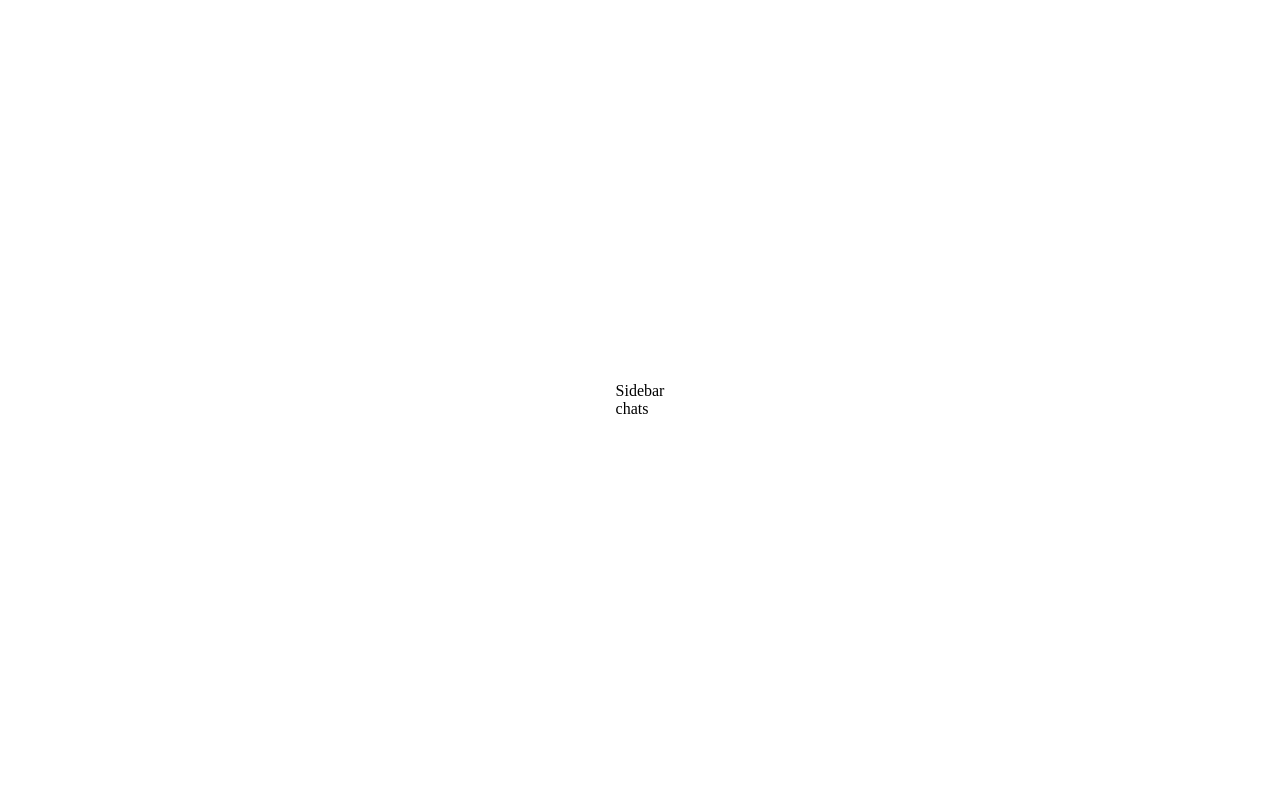
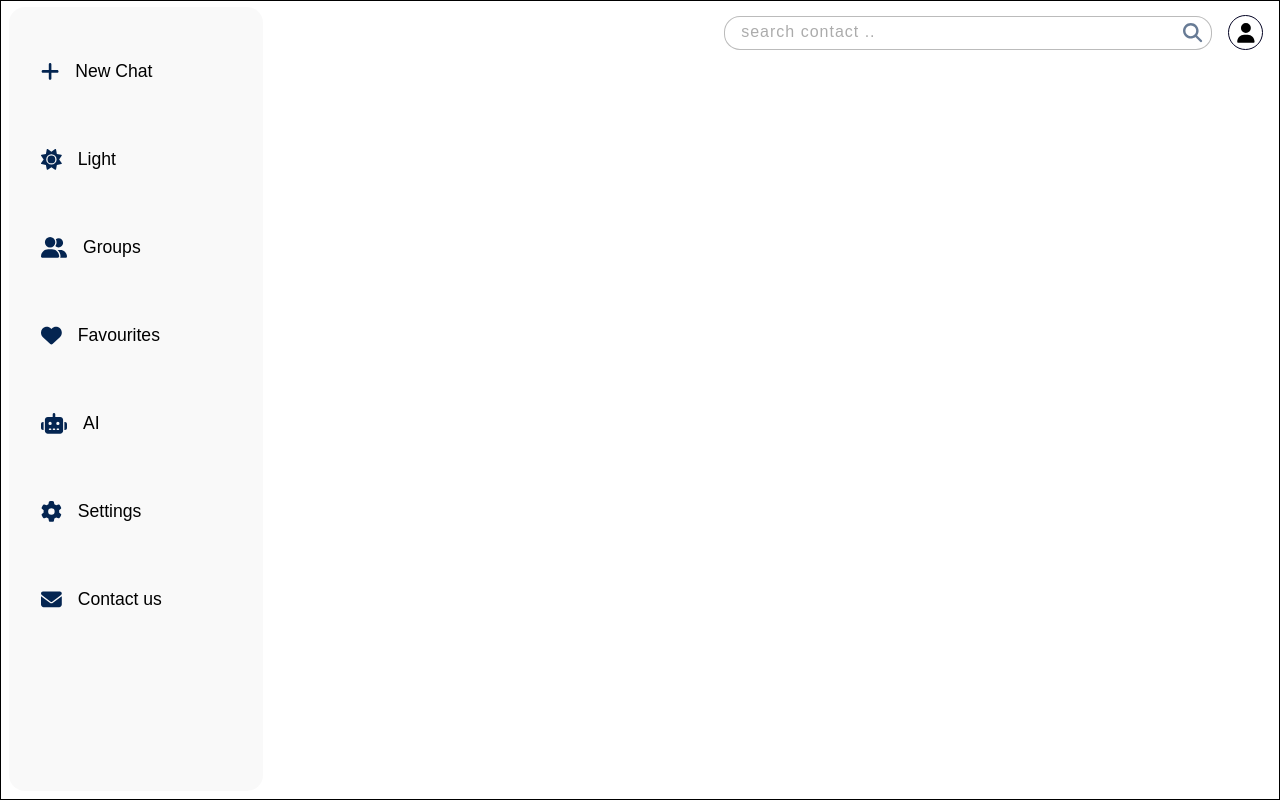
Before and after one commit to Shubhamsinha0509/fastChat, a React (Vite) app in the folder frontend/: page /Home in a window 1280 px wide. Built offline with nearby package versions, Linux system fonts and the light colour scheme.

Commit message:
home page

```diff
--- a/frontend/package.json
+++ b/frontend/package.json
@@ -24,6 +24,7 @@
     "react": "^19.1.0",
     "react-dom": "^19.1.0",
     "react-hot-toast": "^2.5.2",
+    "react-icons": "^5.5.0",
     "react-router-dom": "^7.6.3",
     "sass": "^1.89.2",
     "styled-components": "^6.1.19",
--- a/frontend/src/components/Chats.jsx
+++ b/frontend/src/components/Chats.jsx
@@ -1,9 +1,22 @@
-import React from 'react'
+import { faSearch, faUser } from '@fortawesome/free-solid-svg-icons'
+import { FontAwesomeIcon } from '@fortawesome/react-fontawesome'
+import React, { useRef, useState } from 'react'
+import './Style.scss'
+const Chats = () => {
+  const [searchValue,setsearchValue] = useState('');
+  const searchRef = useRef(null);
+  function handleChange(e){
+    setsearchValue(e.target.value);
+    searchRef.current.classList.toggle('active');
 
-const Chats = () => {
+  }
   return (
     <div className='chats-container'>
-      chats
+      <div className='chats-header'>
+        <FontAwesomeIcon icon={faSearch} className='search-icon'/>
+        <input className='searchBar' ref={searchRef} placeholder='search contact ..' value={searchValue} onChange={(e)=>handleChange(e)}/>
+        <div className='profile-icon'><FontAwesomeIcon icon={faUser} className='user-icon'/></div>
+      </div>
     </div>
   )
 }
--- a/frontend/src/components/Home.jsx
+++ b/frontend/src/components/Home.jsx
@@ -1,7 +1,7 @@
 import React from 'react'
 import Sidebar from './Sidebar'
 import Chats from './Chats'
-
+import './Style.scss'
 const Home = () => {
   return (
     <div className='Home-container'>
--- a/frontend/src/components/Register.jsx
+++ b/frontend/src/components/Register.jsx
@@ -106,7 +106,7 @@ const Register = () => {
         // width:410
       }}
 
-      transition={{ duration: 0.5, ease: "easeInOut" }}
+      transition={{ duration: 0.8, ease: "easeInOut" }}
 
       className="Register-Container"
       data-scroll
--- a/frontend/src/components/Sidebar.jsx
+++ b/frontend/src/components/Sidebar.jsx
@@ -1,10 +1,62 @@
-import React from 'react'
+import React, { useState } from 'react'
+import { faBars, faCog, faCross, faEnvelope, faGear, faHeart, faMailBulk, faMoon, faPhone, faPlus, faRobot, faUserGroup, faVestPatches} from "@fortawesome/free-solid-svg-icons";
+import { FontAwesomeIcon } from '@fortawesome/react-fontawesome';
+import { faSun } from '@fortawesome/free-solid-svg-icons';
+// import { faMoon } from '@fortawesome/free-solid-svg-icons';
+import {motion} from 'motion/react'
+const Sidebar = () => {
+  const [modes,setModes] = useState(true);
+  return (
+    <motion.div
+      initial={{opacity:0.5,x:-500,scaleX:2}}
+      animate={{x:0,opacity:1,y:0,scaleX:1}}
+      transition={{delay:0.1,duration:0.5,ease:'easeInOut'}}
+    className='sidebar-container'>
 
-const Sidebar = () => {
-  return (
-    <div className='sidebar-container'>
-      Sidebar
-    </div>
+      <motion.div
+      initial={{opacity:0,x:-300}}
+      animate={{x:0,opacity:1,y:0}}
+      transition={{delay:0.2,duration:0.3,ease:'easeInOut'}}
+       className='features'><FontAwesomeIcon icon={faPlus}  className='featureIcon' /><span> New Chat</span></motion.div>
+
+      <motion.div
+      initial={{opacity:0,x:-300}}
+      animate={{x:0,opacity:1,y:0}}
+      transition={{delay:0.2,duration:0.3,ease:'easeInOut'}}
+      onClick={()=>setModes(prev=>!prev)}
+       className='features'><FontAwesomeIcon icon={modes?faSun:faMoon} className='featureIcon' /><span>{modes?'Light':'Dark'}</span></motion.div>
+
+      <motion.div
+      initial={{opacity:0,x:-300}}
+      animate={{x:0,opacity:1,y:0}}
+      transition={{delay:0.2,duration:0.3,ease:'easeInOut'}}
+       className='features'><FontAwesomeIcon  icon={faUserGroup} className='featureIcon'/><span>Groups</span></motion.div>
+
+      <motion.div
+      initial={{opacity:0,x:-300}}
+      animate={{x:0,opacity:1,y:0}}
+      transition={{delay:0.2,duration:0.3,ease:'easeInOut'}}
+       className='features'><FontAwesomeIcon icon={faHeart}  className='featureIcon' /><span>Favourites</span></motion.div>
+
+      <motion.div
+      initial={{opacity:0,x:-300}}
+      animate={{x:0,opacity:1,y:0}}
+      transition={{delay:0.2,duration:0.3,ease:'easeInOut'}}
+       className='features'><FontAwesomeIcon icon={faRobot}  className='featureIcon' /><span>AI</span></motion.div>
+
+      <motion.div
+      initial={{opacity:0,x:-300}}
+      animate={{x:0,opacity:1,y:0}}
+      transition={{delay:0.2,duration:0.3,ease:'easeInOut'}}
+       className='features'><FontAwesomeIcon icon={faCog} className='featureIcon' /><span>Settings</span></motion.div>
+
+      <motion.div
+      initial={{opacity:0,x:-300}}
+      animate={{x:0,opacity:1,y:0}}
+      transition={{delay:0.2,duration:0.3,ease:'easeInOut'}}
+       className='features'><FontAwesomeIcon icon={faEnvelope} className='featureIcon' /><span>Contact us</span></motion.div>
+
+    </motion.div>
   )
 }
 
--- a/frontend/src/components/Style.scss
+++ b/frontend/src/components/Style.scss
@@ -1,28 +1,136 @@
-*{
-    margin: 0;
-    padding: 0;
-    box-sizing: border-box;
-    font-family: 'poppins',sans-serif;
+* {
+  margin: 0;
+  padding: 0;
+  box-sizing: border-box;
+  font-family: "poppins", sans-serif;
 }
 
 // Dark mode color
- $darkBackground1:#00224D;
- $darkBackground2:#31363F;
- $darkBackground3:#1B3C53;
- $darkBackground4:rgba(113, 42, 92, 1);
- $DarkButtons:#FCFAEE;
+$darkBackground1: #00224d;
+$darkBackground2: #31363f;
+$darkBackground3: #1b3c53;
+$darkBackground4: rgba(113, 42, 92, 1);
+$DarkButtons: #fcfaee;
+
+// light mode color
+$lightBackground1: #3674b5;
+$lightBackground2: #91c8e4;
+$lightBackground3: #c5d3e8;
+$lightButtons: #5b65f8;
+
+.Home-container {
+  // background-color: skyblue;
+  height: 100vh;
+  width: 100vw;
+  display: flex;
+  border: 1px solid black;
+  align-items: flex-end;
+
+  .sidebar-container {
+    height: 98vh;
+    width: 20%;
+    background-color: rgba(128, 128, 128, 0.048);
+    // background-color: skyblue;
+    margin: 0.5rem;
+    padding: 1rem 0px 0px 1rem;
+    // border: 10px solid $lightBackground3;
+    border-radius: 1rem;
+
+    .features {
+      height: 10vh;
+      cursor: pointer;
+      padding: 1rem 0rem 1rem 1rem;
+      margin-top: 0.5rem;
+      display: flex;
+      align-items: center;
+      flex-direction: row;
+
+      &:hover {
+        border-radius: 0.5rem;
+        background-color: rgba(128, 128, 128, 0.103);
+      }
+
+      .featureIcon {
+        margin-right: 1rem;
+        font-size: 1.3rem;
+        color: #042551;
+      }
+      span {
+        font-size: 1.1rem;
+        font-weight: 200;
+      }
+    }
+  }
 
 
 
+  .chats-container {
+    height:98vh;
+    width: 78%;
+    // background-color: rgba(128, 128, 128, 0.057);
+    margin: 0.5rem;
+    padding: 0.5rem;
+    border-radius:1rem;
 
 
-// light mode color
-    $lightBackground1:#3674B5;
-    $lightBackground2:#91C8E4;
-    $lightBackground3:#C5D3E8;
-    $lightButtons:#5b65f8;
+    .chats-header{
+        height: fit-content;
+        width: 100%;
+        position: relative;
+        display: flex;
+        justify-content: flex-end;
+        align-items: center;
 
-.Home-container{
-    // background-color: ;
+        .search-icon{
+            font-size: 1.2rem;
+            position: relative;
+            left:49%;
+            color: #00214d98;
+            // margin-right: 1rem;
+        }
 
+        .searchBar{
+            width: 50%;
+            margin-right: 1rem;
+            height: 1.5rem;
+            padding:1rem;
+            padding-left: 1rem;
+            border-radius:1rem;
+            border:0.5px solid #4545455d;
+            outline:none;
+            &::placeholder{
+                font-size:1rem;
+                letter-spacing: 1px;
+                opacity: 0.6;
+                text-align: left;
+            }
+            color:rgba(0, 0, 0, 0.436);
+        }
+        .active{
+            border: 2px solid rgb(114, 114, 190);
+        }
+
+        .profile-icon{
+            height: 35px;
+            width: 35px;
+            border-radius: 50%;
+            border: 1px solid rgb(3, 3, 35);
+            object-fit: cover;
+            text-align: center;
+            display: flex;
+            align-items: center;
+            justify-content: center;
+
+            .user-icon{
+                height: 60%;
+                width: 60%;
+                // color: rgba(4, 4, 38, 0.573);
+                color: inherit;
+            }
+        }
+
+
+
+    }
+  }
 }
--- a/frontend/src/index.css
+++ b/frontend/src/index.css
@@ -2,4 +2,6 @@
   margin: 0;
   padding: 0;
   box-sizing: border-box;
+}::selection{
+  background-color: rgba(128, 128, 128, 0.507);
 }
```
Also changed, not shown: frontend/src/components/Profile.jsx (added, +11 -0 lines), 1 other file (tests, documents, lock files or other folders).
